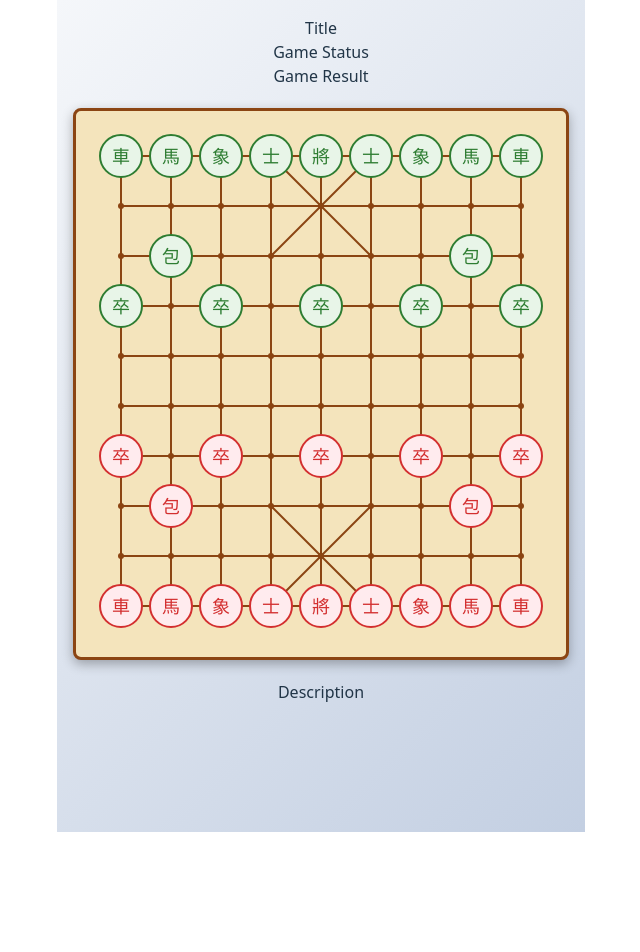
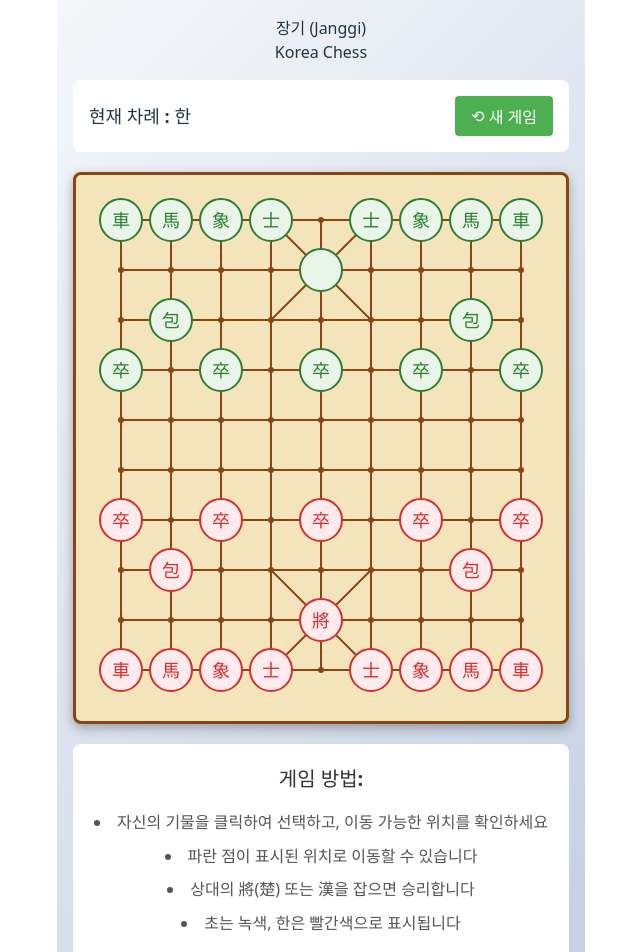
Before and after one commit to jsyoon27/koreachess, a React (Vite) app: page / in a window 1280 px wide. Shown: the top 952 px of the page, without its empty margins (319-959 px from the left). Before the commit the page ends 832 px from the top, so only its background shows below. Built offline with nearby package versions, Linux system fonts and the light colour scheme.

Commit message:
현재 차례, 새 게임버튼 구현

```diff
--- a/src/App.tsx
+++ b/src/App.tsx
@@ -1,20 +1,37 @@
 import { useState } from 'react';
 import './App.css';
 import ChessBoard from './components/ChessBoard';
+import Title from './components/Title';
+import GameStatus from './components/GameStatus';
+import GameResult from './components/GameResult';
+import Description from './components/Description';
 
 function App() {
-  const [count, setCount] = useState(0);
+  const [currentTurn, setCurrentTurn] = useState<'한' | '초'>('한');
+  const [gameKey, setGameKey] = useState(0);
+  const [winner, setWinner] = useState<'한' | '초' | null>(null);
+
+  const handleNewGame = () => {
+    setCurrentTurn('초');
+    setWinner(null);
+    setGameKey((prev) => prev + 1);
+  };
 
   return (
     <>
       <div>
-        <div>Title</div>
-        <div>Game Status</div>
-        <div>Game Result</div>
+        <Title />
+        <GameStatus currentPlayer={currentTurn} onNewGame={handleNewGame} />
+        <GameResult winner={winner} />
 
-        <ChessBoard />
+        <ChessBoard
+          key={gameKey}
+          currentTurn={currentTurn}
+          onTurnChange={setCurrentTurn}
+          onGameEnd={setWinner}
+        />
 
-        <div>Description</div>
+        <Description />
       </div>
     </>
   );
--- a/src/components/ChessBoard.css
+++ b/src/components/ChessBoard.css
@@ -62,4 +62,68 @@
   width: 8px;
   height: 8px;
   background-color: #4caf50;
+}/* ChessBoard.css */
+.chess-board-wrapper {
+  position: relative;
+  background-color: #f4e4bc;
+  border: 3px solid #8b4513;
+  padding: 20px;
+  border-radius: 8px;
+  box-shadow: 0 4px 12px rgba(0, 0, 0, 0.3);
+  margin: 20px auto;
+  width: fit-content;
 }
+
+.chess-lines {
+  position: relative;
+  z-index: 1;
+}
+
+.chess-lines svg {
+  background-color: transparent;
+}
+
+.chess-board {
+  position: absolute;
+  top: 20px;
+  left: 20px;
+  width: 450px;
+  height: 500px;
+  z-index: 2;
+}
+
+.intersection {
+  width: 20px;
+  height: 20px;
+  cursor: pointer;
+  display: flex;
+  align-items: center;
+  justify-content: center;
+}
+
+.point {
+  width: 6px;
+  height: 6px;
+  background-color: #8b4513;
+  border-radius: 50%;
+  transition: all 0.2s ease;
+}
+
+.intersection:hover .point {
+  width: 10px;
+  height: 10px;
+  background-color: #ff9800;
+}
+
+.intersection.selected .point {
+  width: 12px;
+  height: 12px;
+  background-color: #ffeb3b;
+  box-shadow: 0 0 0 2px #ff9800;
+}
+
+.intersection.possible-move .point {
+  width: 8px;
+  height: 8px;
+  background-color: #4caf50;
+}
--- a/src/components/ChessBoard.tsx
+++ b/src/components/ChessBoard.tsx
@@ -1,5 +1,5 @@
 // src/components/ChessBoard.tsx
-import { useState } from 'react';
+import React, { useState } from 'react';
 import './ChessBoard.css';
 import Piece, { type PieceType, type Player } from './Piece';
 
@@ -13,6 +13,12 @@ interface PiecePosition {
 
 type BoardState = (PiecePosition | null)[][];
 
+interface ChessBoardProps {
+  currentTurn: '한' | '초';
+  onTurnChange: (turn: '한' | '초') => void;
+  onGameEnd: (winner: '한' | '초') => void;
+}
+
 const createInitialBoard = (): BoardState => {
   const board: BoardState = Array(POINTS_ROWS)
     .fill(null)
@@ -23,7 +29,7 @@ const createInitialBoard = (): BoardState => {
   board[0][1] = { type: 'MA', player: 'HAN' };
   board[0][2] = { type: 'SANG', player: 'HAN' };
   board[0][3] = { type: 'SA', player: 'HAN' };
-  board[0][4] = { type: 'GUNG', player: 'HAN' };
+  board[1][4] = { type: 'GUNG', player: 'HAN' };
   board[0][5] = { type: 'SA', player: 'HAN' };
   board[0][6] = { type: 'SANG', player: 'HAN' };
   board[0][7] = { type: 'MA', player: 'HAN' };
@@ -41,7 +47,7 @@ const createInitialBoard = (): BoardState => {
   board[9][1] = { type: 'MA', player: 'CHO' };
   board[9][2] = { type: 'SANG', player: 'CHO' };
   board[9][3] = { type: 'SA', player: 'CHO' };
-  board[9][4] = { type: 'GUNG', player: 'CHO' };
+  board[8][4] = { type: 'GUNG', player: 'CHO' };
   board[9][5] = { type: 'SA', player: 'CHO' };
   board[9][6] = { type: 'SANG', player: 'CHO' };
   board[9][7] = { type: 'MA', player: 'CHO' };
@@ -57,8 +63,8 @@ const createInitialBoard = (): BoardState => {
   return board;
 };
 
-const ChessBoard = () => {
-  const [pieces, setPieces] = useState<BoardState>(createInitialBoard);
+const ChessBoard = ({ currentTurn: _currentTurn, onTurnChange: _onTurnChange, onGameEnd: _onGameEnd }: ChessBoardProps) => {
+  const [pieces, setPieces] = useState<BoardState>(createInitialBoard());
   return (
     <div className="chess-board-wrapper">
       {/* 선을 그리는 레이어 */}
--- /dev/null
+++ b/src/components/Description.css
@@ -0,0 +1,25 @@
+.description {
+  background-color: white;
+  padding: 20px;
+  border-radius: 8px;
+  margin: 16px 0;
+}
+
+.description h3 {
+  margin-top: 0;
+  margin-bottom: 16px;
+  font-size: 20px;
+  color: #333;
+}
+
+.description ul {
+  margin: 0;
+  padding-left: 0;
+  line-height: 1.6;
+  list-style-position: inside;
+}
+
+.description li {
+  margin-bottom: 8px;
+  color: #555;
+}
--- /dev/null
+++ b/src/components/Description.tsx
@@ -0,0 +1,17 @@
+import React from 'react';
+import './Description.css';
+
+const Description: React.FC = () => {
+  return (
+    <div className="description">
+      <h3>게임 방법:</h3>
+      <ul>
+        <li> 자신의 기물을 클릭하여 선택하고, 이동 가능한 위치를 확인하세요</li>
+        <li>파란 점이 표시된 위치로 이동할 수 있습니다</li>
+        <li>상대의 將(楚) 또는 漢을 잡으면 승리합니다</li>
+        <li>초는 녹색, 한은 빨간색으로 표시됩니다</li>
+      </ul>
+    </div>
+  );
+};
+export default Description;
--- /dev/null
+++ b/src/components/GameResult.css
@@ -0,0 +1,17 @@
+.game-result {
+  position: fixed;
+  top: 50%;
+  left: 50%;
+  transform: translate(-50%, -50%);
+  background-color: rgba(0, 0, 0, 0.8);
+  color: white;
+  padding: 40px;
+  border-radius: 12px;
+  text-align: center;
+  z-index: 1000;
+}
+
+.winner-message {
+  font-size: 32px;
+  font-weight: bold;
+}
--- /dev/null
+++ b/src/components/GameResult.tsx
@@ -0,0 +1,20 @@
+import React from 'react';
+import './GameResult.css';
+
+interface GameResultProps {
+  winner: '한' | '초' | null;
+}
+
+const GameResult: React.FC<GameResultProps> = ({ winner }) => {
+  if (!winner) return null;
+
+  return (
+    <div className="game-result">
+      <div className="winner-message">
+        {winner} 승리!
+      </div>
+    </div>
+  );
+};
+
+export default GameResult;
--- /dev/null
+++ b/src/components/GameStatus.css
@@ -0,0 +1,31 @@
+.StatusContainer {
+  display: flex;
+  justify-content: space-between;
+  align-items: center;
+  background-color: white;
+  padding: 16px;
+  border-radius: 8px;
+  margin: 16px 0;
+}
+
+.Status {
+  font-weight: bold;
+  font-size: 18px;
+}
+
+.reset-btn {
+  background-color: #4caf50;
+  color: white;
+  border: none;
+  padding: 8px 16px;
+  border-radius: 4px;
+  cursor: pointer;
+  font-size: 16px;
+  display: flex;
+  align-items: center;
+  gap: 4px;
+}
+
+.reset-btn:hover {
+  background-color: #45a049;
+}
--- /dev/null
+++ b/src/components/GameStatus.tsx
@@ -0,0 +1,22 @@
+import React, { useState } from 'react';
+import './GameStatus.css';
+
+type Props = {
+  currentPlayer: '한' | '초';
+  onNewGame: () => void;
+};
+
+const GameStatus: React.FC<Props> = ({ currentPlayer, onNewGame }) => {
+  return (
+    <div className="StatusContainer">
+      <div className="Status">현재 차례 : {currentPlayer}</div>
+      <div className="newGame">
+        <button className="reset-btn" onClick={onNewGame}>
+          <span>⟲</span>새 게임
+        </button>
+      </div>
+    </div>
+  );
+};
+
+export default GameStatus;
--- a/src/components/Piece.tsx
+++ b/src/components/Piece.tsx
@@ -13,7 +13,7 @@ interface PieceProps {
 
 const pieceSymbols = {
   HAN: {
-    GUNG: '將',
+    GUNG: '',
     SA: '士',
     SANG: '象',
     MA: '馬',
--- /dev/null
+++ b/src/components/Title.tsx
@@ -0,0 +1,12 @@
+import React from 'react';
+
+const Title = () => {
+  return (
+    <div className="title-wrapper">
+      <div className="maintitle">장기 (Janggi)</div>
+      <div className="subtitle">Korea Chess</div>
+    </div>
+  );
+};
+
+export default Title;
```
